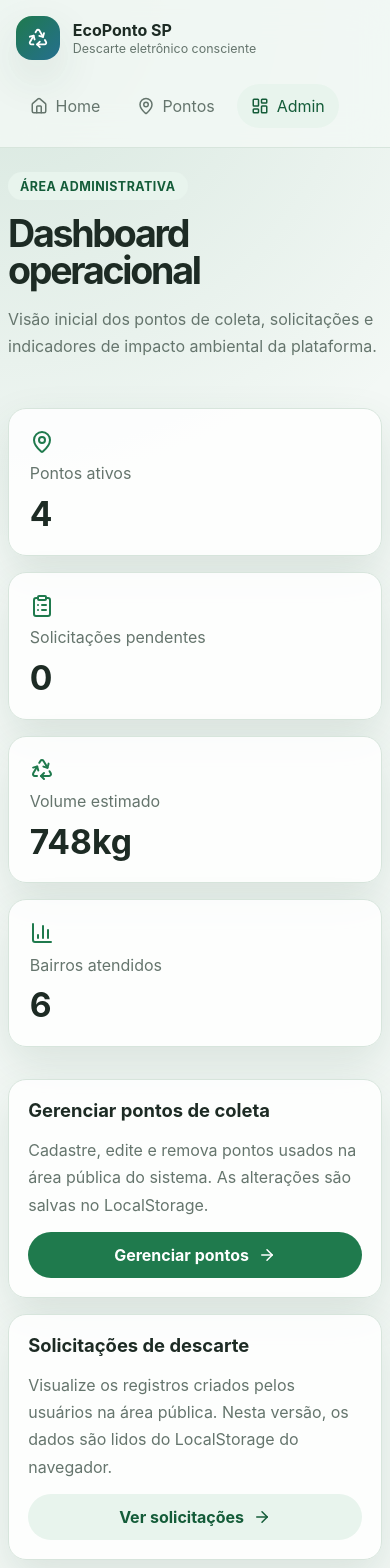
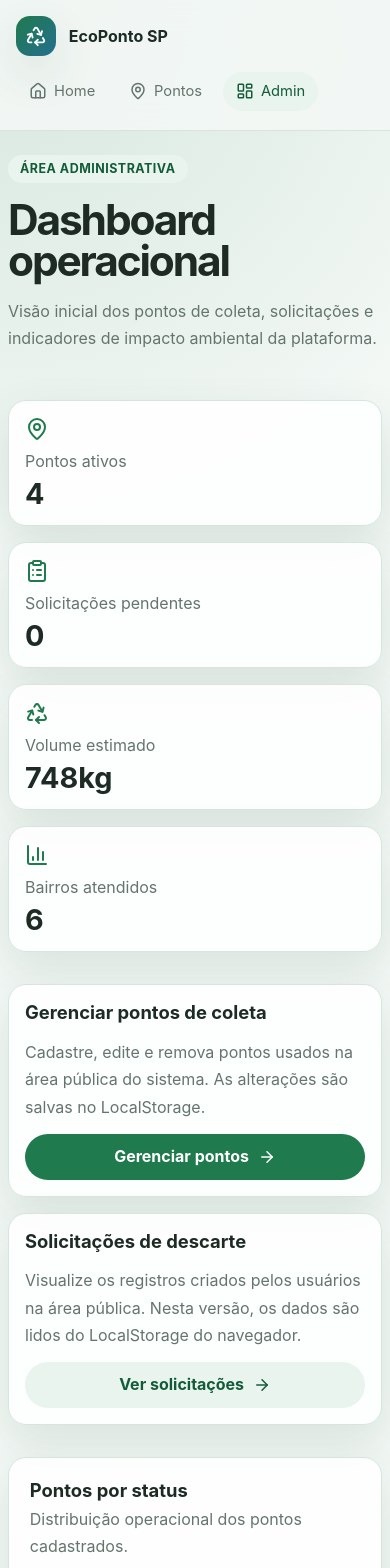
Before and after one commit to FelipeHolandaNovelino/ecoponto-sp, a React (Vite) app: page /admin in a window 390 px wide. Shown: the top 1568 px of the page. Built offline with nearby package versions, Linux system fonts and the light colour scheme.

Commit message:
style: refina responsividade global

```diff
--- a/src/styles/global.css
+++ b/src/styles/global.css
@@ -12,12 +12,17 @@
   --color-warning-bg: #fff4d8;
   --color-success-bg: #ddf8e8;
   --color-danger: #a63f3f;
+
   --shadow-soft: 0 18px 45px rgba(30, 83, 57, 0.12);
+
   --radius-lg: 28px;
   --radius-md: 18px;
   --radius-sm: 12px;
+
   --max-width: 1180px;
 }
+
+/* Reset mínimo para manter espaçamentos previsíveis entre navegadores. */
 
 * {
   box-sizing: border-box;
@@ -57,7 +62,15 @@ button {
   cursor: pointer;
 }
 
-/* Estrutura principal da aplicação */
+img,
+svg {
+  max-width: 100%;
+}
+
+/*
+  Estrutura principal.
+  A aplicação usa um shell simples com header fixo no topo e conteúdo centralizado.
+*/
 
 .app-shell {
   min-height: 100vh;
@@ -72,7 +85,7 @@ button {
   justify-content: space-between;
   gap: 1.5rem;
   padding: 1rem max(1rem, calc((100vw - var(--max-width)) / 2));
-  background: rgba(243, 248, 245, 0.86);
+  background: rgba(243, 248, 245, 0.9);
   border-bottom: 1px solid var(--color-border);
   backdrop-filter: blur(18px);
 }
@@ -80,11 +93,13 @@ button {
 .brand {
   display: inline-flex;
   align-items: center;
+  min-width: 0;
   gap: 0.8rem;
 }
 
 .brand-icon {
   display: grid;
+  flex: 0 0 auto;
   width: 44px;
   height: 44px;
   place-items: center;
@@ -118,6 +133,7 @@ button {
 .nav-link {
   display: inline-flex;
   align-items: center;
+  justify-content: center;
   gap: 0.45rem;
   padding: 0.75rem 0.9rem;
   color: var(--color-muted);
@@ -139,7 +155,10 @@ button {
   padding: 3rem 0;
 }
 
-/* Tipografia e padrões visuais */
+/*
+  Tipografia base.
+  O clamp evita títulos gigantes em telas pequenas e mantém impacto visual no desktop.
+*/
 
 .page-section {
   display: grid;
@@ -173,7 +192,7 @@ p {
 h1 {
   max-width: 760px;
   margin-bottom: 1rem;
-  font-size: clamp(2.2rem, 6vw, 4.8rem);
+  font-size: clamp(2.25rem, 5.5vw, 4.6rem);
   line-height: 0.98;
   letter-spacing: -0.06em;
 }
@@ -188,7 +207,10 @@ p {
   line-height: 1.7;
 }
 
-/* Home */
+/*
+  Home.
+  O hero usa duas colunas no desktop e cai para uma coluna em telas menores.
+*/
 
 .hero-grid {
   display: grid;
@@ -206,7 +228,7 @@ p {
 .admin-panel-placeholder,
 .form-card,
 .request-summary {
-  background: rgba(255, 255, 255, 0.86);
+  background: rgba(255, 255, 255, 0.88);
   border: 1px solid var(--color-border);
   box-shadow: var(--shadow-soft);
 }
@@ -239,6 +261,10 @@ p {
   padding: 0.8rem 1.1rem;
   border-radius: 999px;
   font-weight: 700;
+  line-height: 1.2;
+  transition:
+    background-color 0.2s ease,
+    transform 0.2s ease;
 }
 
 .primary-button {
@@ -248,6 +274,7 @@ p {
 
 .primary-button:hover {
   background: var(--color-primary-dark);
+  transform: translateY(-1px);
 }
 
 .secondary-button {
@@ -257,6 +284,7 @@ p {
 
 .secondary-button:hover {
   background: #d9ede2;
+  transform: translateY(-1px);
 }
 
 .hero-card {
@@ -326,7 +354,10 @@ p {
   color: var(--color-primary);
 }
 
-/* Pontos de coleta */
+/*
+  Filtros e listagens.
+  A toolbar suporta quatro campos no desktop e se reorganiza no tablet/celular.
+*/
 
 .toolbar {
   display: grid;
@@ -351,18 +382,21 @@ p {
 }
 
 .search-field svg {
+  flex-shrink: 0;
   color: var(--color-muted);
-  flex-shrink: 0;
 }
 
 .search-field input {
   width: 100%;
+  min-width: 0;
   border: 0;
   outline: 0;
   background: transparent;
 }
 
 .toolbar select {
+  width: 100%;
+  min-width: 0;
   padding: 0 1rem;
 }
 
@@ -370,6 +404,7 @@ p {
   display: grid;
   grid-template-columns: minmax(280px, 0.85fr) minmax(0, 1.15fr);
   gap: 1rem;
+  align-items: start;
 }
 
 .map-preview {
@@ -395,10 +430,12 @@ p {
 .cards-column {
   display: grid;
   gap: 1rem;
+  min-width: 0;
 }
 
 .collection-card {
   display: grid;
+  min-width: 0;
   gap: 0.8rem;
   padding: 1.2rem;
   border-radius: var(--radius-md);
@@ -411,8 +448,10 @@ p {
 .collection-card p {
   display: flex;
   align-items: flex-start;
+  min-width: 0;
   gap: 0.45rem;
   margin-bottom: 0;
+  overflow-wrap: anywhere;
 }
 
 .collection-card p svg {
@@ -448,6 +487,7 @@ p {
 .stat-card {
   display: grid;
   gap: 0.6rem;
+  min-width: 0;
 }
 
 .stat-card span {
@@ -455,10 +495,14 @@ p {
 }
 
 .stat-card strong {
-  font-size: 2.1rem;
+  font-size: clamp(1.8rem, 4vw, 2.1rem);
+  line-height: 1;
 }
 
-/* Formulários */
+/*
+  Formulários.
+  Inputs e selects ocupam 100% da coluna para evitar quebra lateral no mobile.
+*/
 
 .form-card,
 .request-summary {
@@ -477,6 +521,7 @@ p {
 
 .form-header svg,
 .request-summary > svg {
+  flex-shrink: 0;
   color: var(--color-primary);
 }
 
@@ -488,6 +533,7 @@ p {
 .form-field {
   display: grid;
   gap: 0.4rem;
+  min-width: 0;
 }
 
 .form-field span {
@@ -500,6 +546,7 @@ p {
 .form-field select,
 .form-field textarea {
   width: 100%;
+  min-width: 0;
   padding: 0.85rem 1rem;
   color: var(--color-text);
   background: #ffffff;
@@ -549,11 +596,14 @@ p {
   border-radius: var(--radius-sm);
 }
 
-/* Responsividade */
+/*
+  Responsividade intermediária.
+  O tablet recebe grids mais simples sem transformar tudo em coluna imediatamente.
+*/
 
-@media (max-width: 980px) {
+@media (max-width: 1080px) {
   .toolbar {
-    grid-template-columns: 1fr 1fr;
+    grid-template-columns: repeat(2, minmax(0, 1fr));
   }
 
   .stats-grid {
@@ -561,7 +611,7 @@ p {
   }
 }
 
-@media (max-width: 880px) {
+@media (max-width: 920px) {
   .app-header {
     align-items: flex-start;
     flex-direction: column;
@@ -578,26 +628,34 @@ p {
     grid-template-columns: 1fr;
   }
 
-  .feature-grid,
-  .stats-grid {
+  .feature-grid {
     grid-template-columns: 1fr;
   }
 
   .nav-link {
+    flex: 0 0 auto;
     white-space: nowrap;
+  }
+
+  .map-preview {
+    min-height: 280px;
   }
 }
 
+/*
+  Responsividade mobile.
+  Os botões passam a ocupar a largura total para melhorar toque e leitura.
+*/
+
 @media (max-width: 640px) {
-  .toolbar {
-    grid-template-columns: 1fr;
-  }
-}
-
-@media (max-width: 560px) {
   .app-main {
     width: min(100% - 1rem, var(--max-width));
     padding: 1.5rem 0;
+  }
+
+  .toolbar,
+  .stats-grid {
+    grid-template-columns: 1fr;
   }
 
   .hero-content,
@@ -606,6 +664,16 @@ p {
   .form-card,
   .request-summary {
     border-radius: 22px;
+  }
+
+  .hero-content,
+  .hero-card,
+  .form-card,
+  .request-summary,
+  .collection-card,
+  .feature-card,
+  .stat-card {
+    padding: 1rem;
   }
 
   .hero-actions {
@@ -618,6 +686,36 @@ p {
   }
 
   h1 {
-    font-size: 2.35rem;
+    font-size: clamp(2.15rem, 13vw, 2.65rem);
+    letter-spacing: -0.05em;
+  }
+
+  .brand small {
+    display: none;
   }
 }
+
+@media (max-width: 420px) {
+  .app-header {
+    gap: 1rem;
+  }
+
+  .brand-icon {
+    width: 40px;
+    height: 40px;
+    border-radius: 14px;
+  }
+
+  .nav-link {
+    padding: 0.65rem 0.8rem;
+    font-size: 0.92rem;
+  }
+
+  .search-field,
+  .toolbar select,
+  .form-field input,
+  .form-field select,
+  .form-field textarea {
+    font-size: 0.95rem;
+  }
+}
```
